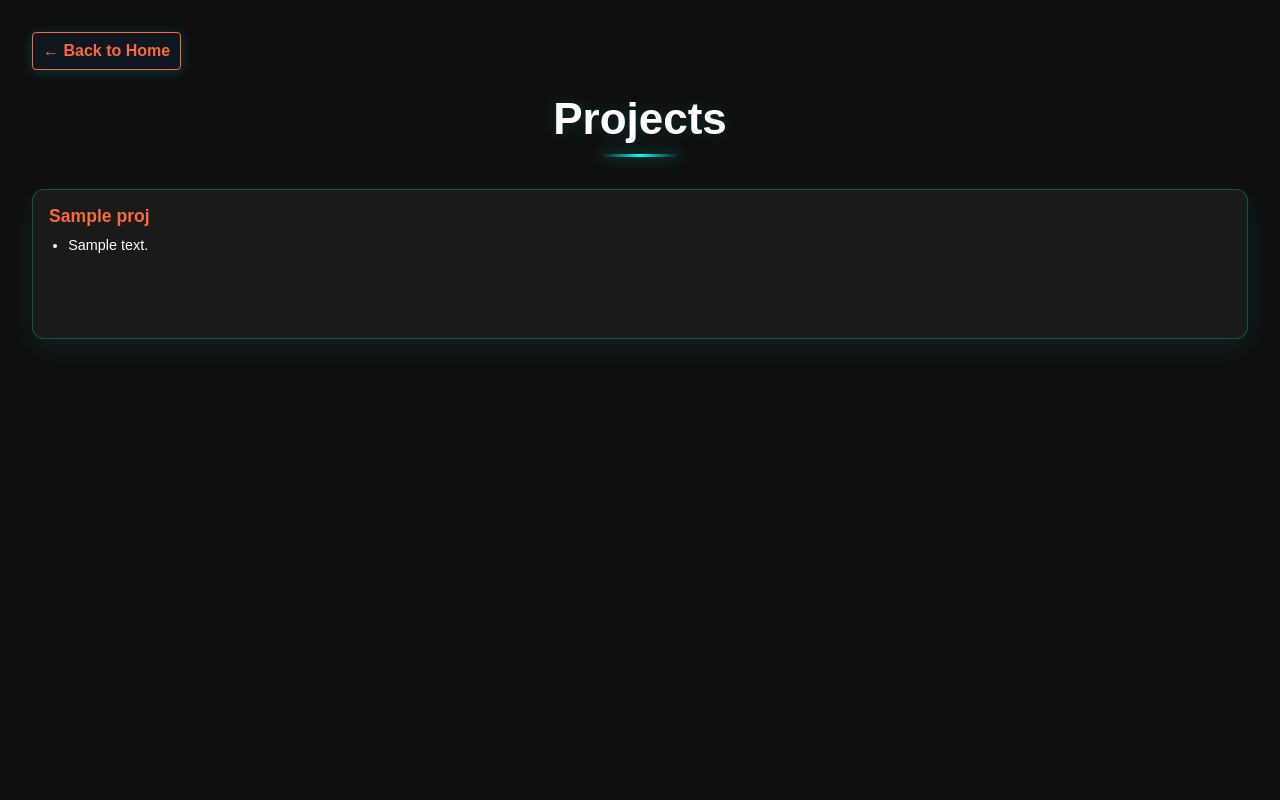
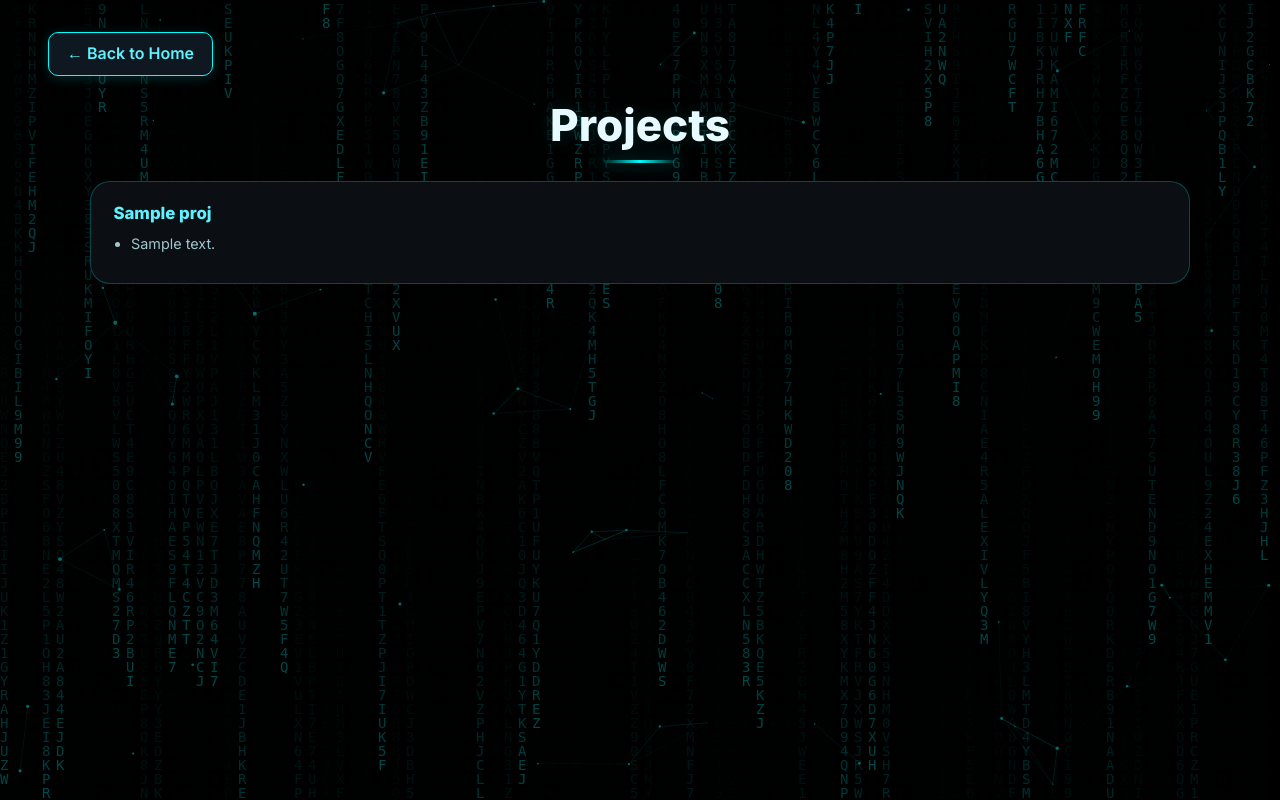
Before and after one commit to addy16-darsh/portfolio, a Flask app: template templates/projects.html in a window 1280 px wide. Run offline with Flask 3, Linux system fonts and the light colour scheme; the template is opened without the code that fills it: most values are stand-ins (such as "Sample title", 1, 10 or a date in 2020).

Commit message:
Refactor projects.html for improved styling and structure

```diff
--- a/templates/projects.html
+++ b/templates/projects.html
@@ -2,201 +2,57 @@
 <html lang="en">
 <head>
   <meta charset="UTF-8">
+  <meta name="viewport" content="width=device-width, initial-scale=1.0">
   <title>Projects | Balagopal Portfolio</title>
   <link rel="stylesheet" href="{{ url_for('static', filename='css/style.css') }}">
+  <link href="https://fonts.googleapis.com/css2?family=Inter:wght@400;600;800&display=swap" rel="stylesheet">
   <style>
-    body {
-      font-family: Arial, sans-serif;
-      background-color: #0f0f0f;
-      color: #fff;
-      margin:0;
-      padding:2rem;
-    }
-    h2 {
-      text-align:center;
-      margin-bottom:2rem;
-      color:#fff;
-    }
-    .grid {
-      display: grid;
-      grid-template-columns: repeat(auto-fit, minmax(250px, 1fr));
-      gap: 1.5rem;
-    }
-    .card {
-      background: #1a1a1a;
-      border-radius: 12px;
-      overflow: hidden;
-      cursor: pointer;
-      display:flex;
-      flex-direction:column;
-      align-items:flex-start;
-      justify-content:flex-start;
-      padding:1rem;
-      min-height:150px;
-      transition: transform 0.2s, box-shadow 0.2s;
-    }
-    .card:hover {
-      transform: scale(1.03);
-      box-shadow: 0 0 15px #ff6a3d;
-    }
-    .card h3 {
-      margin:0 0 0.5rem 0;
-      color:#ff6a3d;
-      font-size:1.1rem;
-    }
-    .card ul {
-      margin:0;
-      padding-left:1.2rem;
-      list-style: disc;
-      font-size:0.9rem;
-      color:#fff;
-    }
-    .modal {
-      display:none;
-      position:fixed;
-      top:0;
-      left:0;
-      width:100%;
-      height:100%;
-      background:rgba(0,0,0,0.95);
-      justify-content:center;
-      align-items:center;
-      z-index:10;
-      overflow:auto;
-      opacity:0;
-      transition: opacity 0.3s ease;
-    }
-    .modal.show {
-      display:flex;
-      opacity:1;
-    }
-    .modal-content {
-      background:#222;
-      padding:2rem;
-      border-radius:12px;
-      max-width:700px;
-      width:90%;
-      color:#fff;
-      position:relative;
-      max-height:90vh;
-      overflow-y:auto;
-    }
-    .modal-content img, .modal-content video {
-      width:100%;
-      border-radius:8px;
-      margin-bottom:1rem;
-    }
-    .modal-content h3 {
-      margin-top:0;
-      color:#ff6a3d;
-    }
-    .modal-content h4 {
-      margin-bottom:0.5rem;
-      color:#ff6a3d;
-    }
-    .modal-content ul {
-      list-style: disc;
-      padding-left:1.5rem;
-      margin-top:0;
-    }
-    .close-btn {
-      position:absolute;
-      top:10px;
-      right:15px;
-      background:#ff6a3d;
-      border:none;
-      padding:5px 10px;
-      border-radius:4px;
-      cursor:pointer;
-      color:#000;
-      font-weight:bold;
-    }
-    .gallery-container {
-      position:relative;
-    }
-    .gallery-nav {
-      position:absolute;
-      top:50%;
-      transform:translateY(-50%);
-      font-size:2rem;
-      color:#ff6a3d;
-      background:rgba(0,0,0,0.5);
-      border:none;
-      padding:5px 10px;
-      cursor:pointer;
-      border-radius:4px;
-    }
-    .prev { left:5px; }
-    .next { right:5px; }
-    .back-btn {
-      display:inline-block;
-      margin-bottom:1.5rem;
-      color:#ff6a3d;
-      border:1px solid #ff6a3d;
-      padding:5px 10px;
-      border-radius:4px;
-      text-decoration:none;
-    }
-    .back-btn:hover {
-      background:#ff6a3d;
-      color:#fff;
-    }
-    /* Tech stack badges */
-    .stack-badge {
-      display:inline-block;
-      background:#ff6a3d;
-      color:#000;
-      padding:3px 8px;
-      margin:3px;
-      border-radius:4px;
-      font-size:0.9rem;
-    }
-    /* Completely native scrollbars */
-    ::-webkit-scrollbar, ::-webkit-scrollbar-track, ::-webkit-scrollbar-thumb {
-      all: unset;
-    }
-    * {
-      scrollbar-width: auto; /* Firefox */
-      scrollbar-color: auto; /* Firefox */
-    }
+    body { font-family: 'Inter', Arial, sans-serif; background: var(--bg); color: var(--text); margin: 0; padding: 2rem clamp(1rem, 4vw, 3rem); }
+    .project-card { cursor: pointer; background: var(--panel); border: 1px solid var(--border); border-radius: var(--radius-lg); padding: 1.4rem; transition: transform .2s, box-shadow .2s, border-color .2s; }
+    .project-card:hover { transform: translateY(-4px); border-color: var(--cyan); box-shadow: 0 0 24px rgba(0,255,255,.2); }
+    .project-card h3 { margin: 0 0 .6rem; color: var(--accent); font-size: 1.05rem; }
+    .project-card ul { padding-left: 1.1rem; list-style: disc; margin: 0; color: var(--muted); font-size: .9rem; }
+    .project-card ul li { margin-bottom: .35rem; line-height: 1.5; }
   </style>
 </head>
 <body>
-  <a class="btn back-btn" href="{{ url_for('index') }}">← Back to Home</a>
+  <canvas id="matrix"></canvas>
+  <canvas id="particles"></canvas>
+
+  <a class="back-btn" href="{{ url_for('index') }}">← Back to Home</a>
   <h2>Projects</h2>
-  <div class="grid">
+
+  <div class="projects-grid">
     {% for proj in projects %}
-      <div class="card" onclick="openModal({{ loop.index0 }})">
+      <div class="project-card" onclick="openModal({{ loop.index0 }})">
         <h3>{{ proj.title }}</h3>
         {% if proj.details %}
           <ul>
-            {% for detail in proj.details %}
+            {% for detail in proj.details[:2] %}
               <li>{{ detail }}</li>
             {% endfor %}
+            {% if proj.details | length > 2 %}
+              <li style="color:var(--accent); list-style:none; padding-left:0;">+ {{ proj.details | length - 2 }} more…</li>
+            {% endif %}
           </ul>
-        {% elif proj.description %}
-          <p>{{ proj.description }}</p>
         {% endif %}
       </div>
     {% endfor %}
   </div>
 
   <!-- Modal -->
-  <div class="modal" id="project-modal" role="dialog" aria-modal="true">
+  <div class="modal" id="project-modal" role="dialog" aria-modal="true" aria-labelledby="modal-title">
     <div class="modal-content">
-      <button class="close-btn" onclick="closeModal()">× Close</button>
+      <button class="close-btn" onclick="closeModal()">✕ Close</button>
 
-      <!-- Gallery -->
-      <div id="gallery-container" class="gallery-container" style="display:none;">
-        <img id="gallery-img" src="" alt="Project Image">
+      <div id="gallery-container" class="gallery-container" style="display:none; position:relative;">
+        <img id="gallery-img" src="" alt="Project screenshot">
         <button class="gallery-nav prev" onclick="prevImage()">&#10094;</button>
         <button class="gallery-nav next" onclick="nextImage()">&#10095;</button>
       </div>
 
-      <!-- Single Image -->
-      <img id="single-img" src="" alt="Project Image" style="display:none;">
+      <img id="single-img" src="" alt="Project screenshot" style="display:none;">
 
-      <!-- Video -->
       <video id="project-video" controls style="display:none;">
         <source id="video-src" src="" type="video/mp4">
         Your browser does not support the video tag.
@@ -204,106 +60,90 @@
 
       <h3 id="modal-title"></h3>
       <div id="modal-description"></div>
-      <h4>Tech Stack:</h4>
+      <h4>Tech Stack</h4>
       <div id="modal-stack"></div>
     </div>
   </div>
 
   <script>
-    const projects = {{ projects|tojson }};
-    let currentProjectIndex = null;
-    let currentGallery = [];
-    let galleryCurrentIndex = 0;
+    const projects = {{ projects | tojson }};
+    let currentGallery = [], galleryIndex = 0;
 
-    function openModal(index) {
-      currentProjectIndex = index;
-      const proj = projects[index];
-      document.getElementById("project-modal").classList.add("show");
+    function openModal(i) {
+      const proj = projects[i];
+      const modal = document.getElementById('project-modal');
+      modal.classList.add('show');
 
-      // Title
-      document.getElementById("modal-title").textContent = proj.title;
+      document.getElementById('modal-title').textContent = proj.title;
 
-      // Description / Details
-      const descEl = document.getElementById("modal-description");
-      descEl.innerHTML = "";
-      if (proj.details && proj.details.length > 0) {
-        const ul = document.createElement("ul");
+      // Description
+      const descEl = document.getElementById('modal-description');
+      descEl.innerHTML = '';
+      if (proj.details && proj.details.length) {
+        const ul = document.createElement('ul');
         proj.details.forEach(d => {
-          const li = document.createElement("li");
+          const li = document.createElement('li');
           li.textContent = d;
           ul.appendChild(li);
         });
         descEl.appendChild(ul);
-      } else if (proj.description) {
-        descEl.textContent = proj.description;
       }
 
-      // Tech Stack
-      const stackEl = document.getElementById("modal-stack");
-      stackEl.innerHTML = "";
-      if (proj.stack && proj.stack.length > 0) {
-        proj.stack.forEach(tech => {
-          const span = document.createElement("span");
-          span.classList.add("stack-badge");
-          span.textContent = tech;
-          stackEl.appendChild(span);
-        });
+      // Tech stack
+      const stackEl = document.getElementById('modal-stack');
+      stackEl.innerHTML = '';
+      (proj.stack || []).forEach(t => {
+        const span = document.createElement('span');
+        span.className = 'stack-badge';
+        span.textContent = t;
+        stackEl.appendChild(span);
+      });
+
+      // Reset media
+      document.getElementById('single-img').style.display  = 'none';
+      document.getElementById('gallery-container').style.display = 'none';
+      document.getElementById('project-video').style.display = 'none';
+
+      if (proj.img && proj.img.length === 1) {
+        const img = document.getElementById('single-img');
+        img.src = `/static/${proj.img[0]}`;
+        img.style.display = 'block';
+      } else if (proj.img && proj.img.length > 1) {
+        currentGallery = proj.img;
+        galleryIndex = 0;
+        document.getElementById('gallery-img').src = `/static/${currentGallery[0]}`;
+        document.getElementById('gallery-container').style.display = 'block';
       }
 
-      // Reset displays
-      document.getElementById("single-img").style.display = "none";
-      document.getElementById("gallery-container").style.display = "none";
-      document.getElementById("project-video").style.display = "none";
-
-      // Images
-      if (proj.img && proj.img.length === 1) {
-        document.getElementById("single-img").src = `/static/${proj.img[0]}`;
-        document.getElementById("single-img").style.display = "block";
-      } else if (proj.img && proj.img.length > 1) {
-        currentGallery = proj.img;
-        galleryCurrentIndex = 0;
-        document.getElementById("gallery-img").src = `/static/${currentGallery[0]}`;
-        document.getElementById("gallery-container").style.display = "block";
-      }
-
-      // Video
       if (proj.video) {
-        document.getElementById("video-src").src = `/static/${proj.video}`;
-        const videoEl = document.getElementById("project-video");
-        videoEl.style.display = "block";
-        videoEl.load();
+        const vid = document.getElementById('project-video');
+        document.getElementById('video-src').src = `/static/${proj.video}`;
+        vid.style.display = 'block';
+        vid.load();
       }
     }
 
     function closeModal() {
-      document.getElementById("project-modal").classList.remove("show");
-      document.getElementById("project-video").pause();
+      document.getElementById('project-modal').classList.remove('show');
+      document.getElementById('project-video').pause();
     }
 
     function nextImage() {
-      if (currentGallery.length > 0) {
-        galleryCurrentIndex = (galleryCurrentIndex + 1) % currentGallery.length;
-        document.getElementById("gallery-img").src = `/static/${currentGallery[galleryCurrentIndex]}`;
-      }
+      if (!currentGallery.length) return;
+      galleryIndex = (galleryIndex + 1) % currentGallery.length;
+      document.getElementById('gallery-img').src = `/static/${currentGallery[galleryIndex]}`;
+    }
+    function prevImage() {
+      if (!currentGallery.length) return;
+      galleryIndex = (galleryIndex - 1 + currentGallery.length) % currentGallery.length;
+      document.getElementById('gallery-img').src = `/static/${currentGallery[galleryIndex]}`;
     }
 
-    function prevImage() {
-      if (currentGallery.length > 0) {
-        galleryCurrentIndex = (galleryCurrentIndex - 1 + currentGallery.length) % currentGallery.length;
-        document.getElementById("gallery-img").src = `/static/${currentGallery[galleryCurrentIndex]}`;
-      }
-    }
+    window.addEventListener('click', e => { if (e.target === document.getElementById('project-modal')) closeModal(); });
+    window.addEventListener('keydown', e => { if (e.key === 'Escape') closeModal(); });
+  </script>
 
-    // Close modal on outside click
-    window.addEventListener('click', (e) => {
-      const modal = document.getElementById("project-modal");
-      if (e.target === modal) closeModal();
-    });
-
-    // Close modal on Escape
-    window.addEventListener('keydown', (e) => {
-      if (e.key === "Escape") closeModal();
-    });
-  </script>
+  <script src="{{ url_for('static', filename='js/matrix.js') }}"></script>
+  <script src="{{ url_for('static', filename='js/particles.js') }}"></script>
 </body>
 </html>
```
